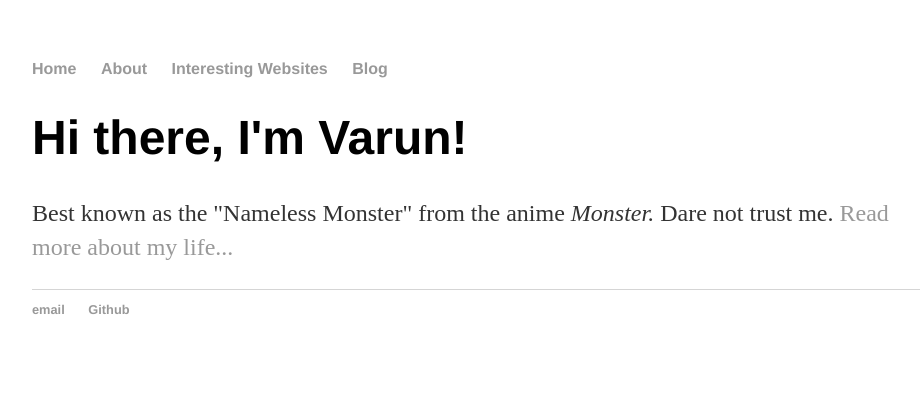
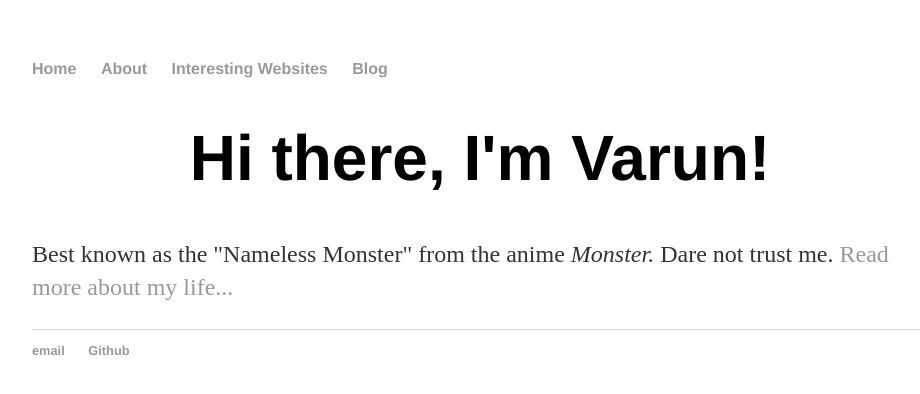
Before and after one commit to mvresh/mvresh.github.io, a Jekyll site: the page built from index.html, in a window 1280 px wide. Shown: the top 394 px of the page, without its empty margins (160-1080 px from the left). Built offline with Jekyll 4.4.1, drawn with Linux system fonts in a browser that asks for light colours.

Commit message:
Update main.css

```diff
--- a/css/main.css
+++ b/css/main.css
@@ -20,8 +20,9 @@ a:hover {
     text-decoration: underline;
 }
 h1 {
-    font-size: 3em;
+    font-size: 4em;
     font-family:'Helvetica', 'Arial', 'Sans-Serif';
+    text-align:center;
 }
 p {
     font-size: 1.5em;
```
